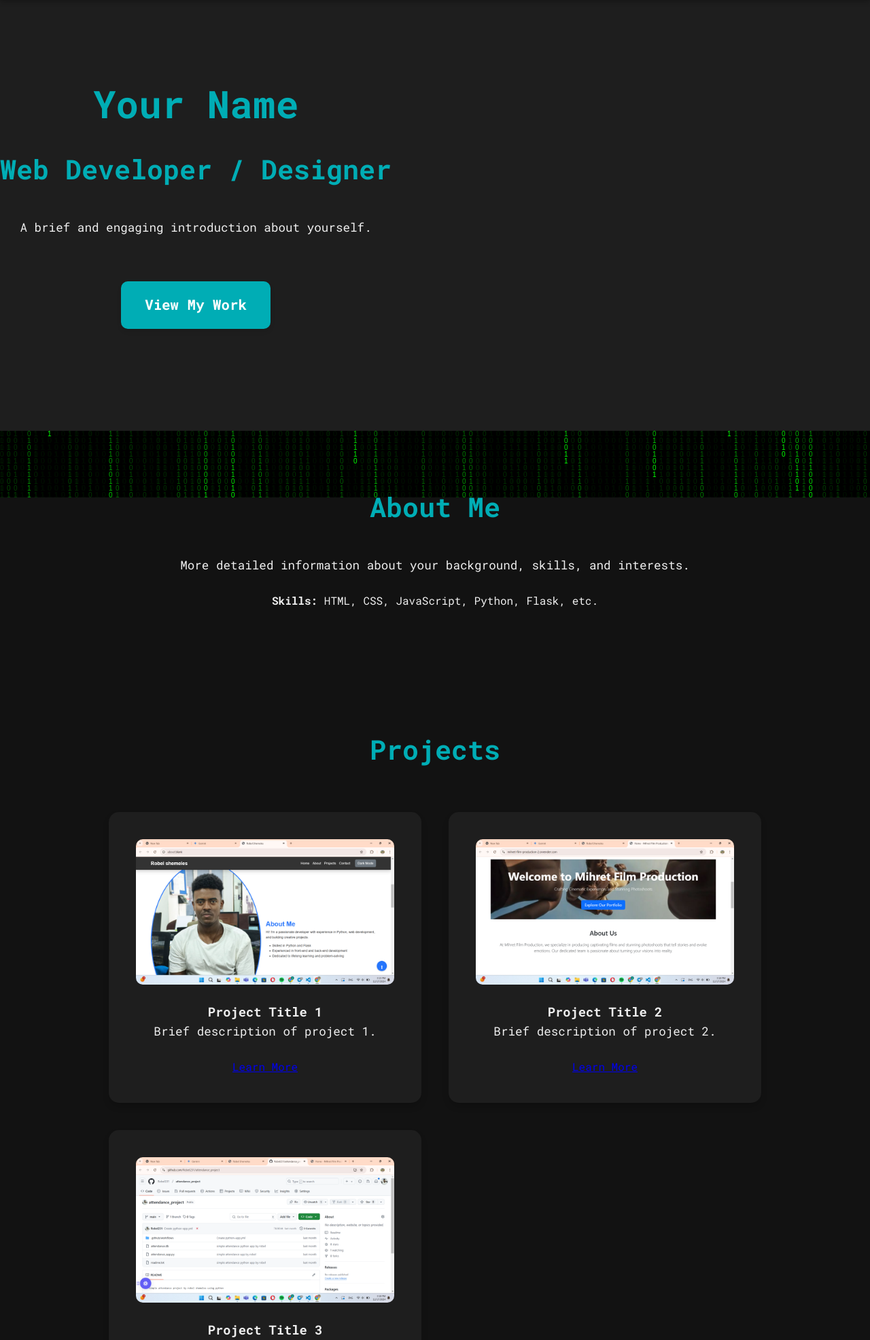
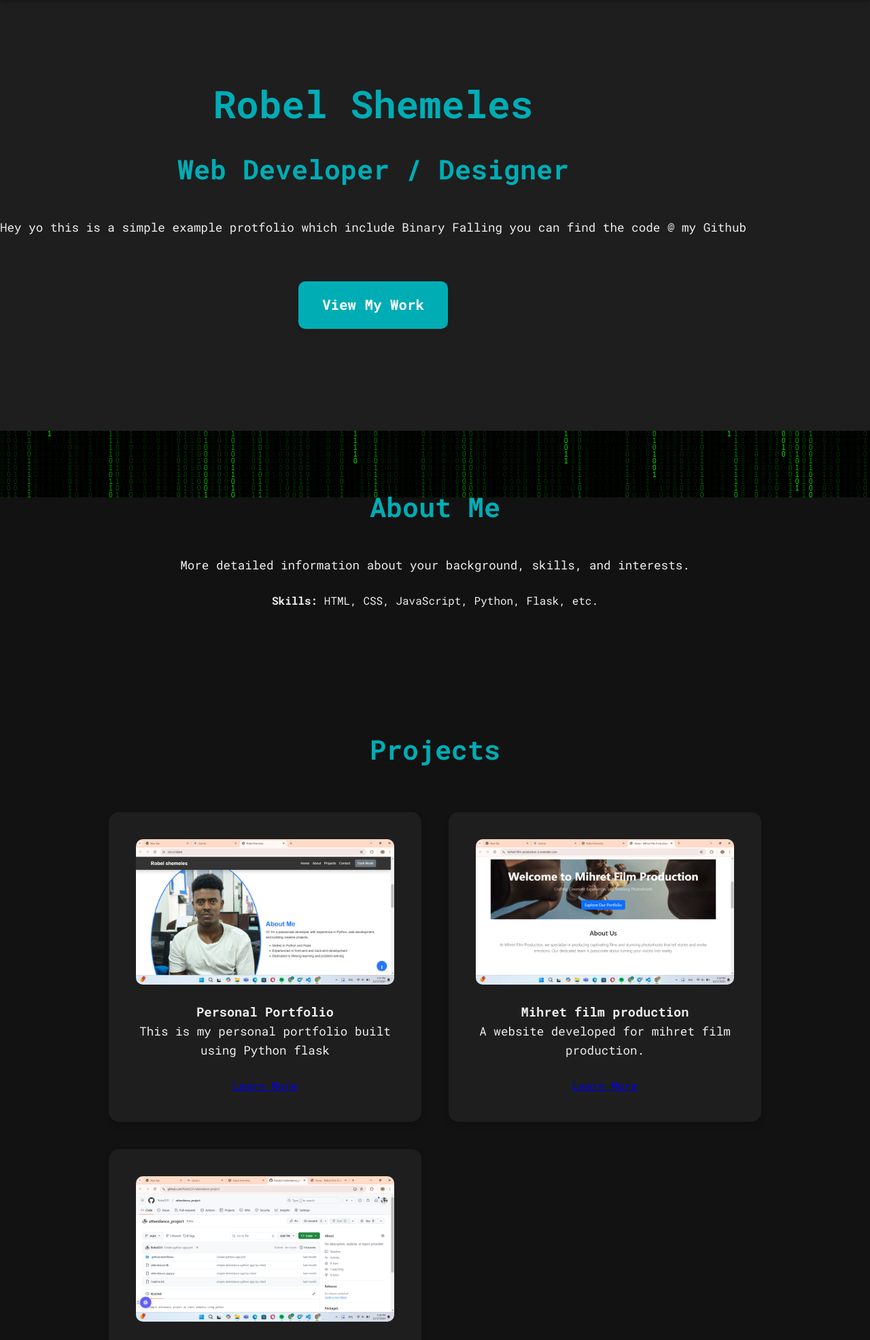
Before and after one commit to Robel231/portfolio12, a Flask app: page / in a window 1280 px wide. Shown: the part 68-2040 px from the top of the page at 68% size. Run offline with Flask 3, Linux system fonts and the light colour scheme.

Commit message:
Update index.html

```diff
--- a/templates/index.html
+++ b/templates/index.html
@@ -3,7 +3,7 @@
 <head>
   <meta charset="UTF-8">
   <meta name="viewport" content="width=device-width, initial-scale=1.0">
-  <title>Your Name - Portfolio</title>
+  <title>Robel Shemeles - Portfolio</title>
   <link rel="stylesheet" href="{{ url_for('static', filename='css/style.css') }}">
   <link rel="preconnect" href="https://fonts.googleapis.com">
   <link rel="preconnect" href="https://fonts.gstatic.com" crossorigin>
@@ -26,9 +26,9 @@
 
   <section id="hero">
     <div class="hero-content">
-      <h1>Your Name</h1>
+      <h1>Robel Shemeles</h1>
       <h2>Web Developer / Designer</h2>
-      <p>A brief and engaging introduction about yourself.</p>
+      <p>Hey yo this is a simple example protfolio which include Binary Falling you can find the code @ my Github</p>
       <a href="#projects" class="cta-button">View My Work</a>
     </div>
   </section>
@@ -50,22 +50,22 @@
       <div class="project-grid">
         <div class="project-card">
           <img src="{{ url_for('static', filename='images/project1.png') }}" alt="Project 1">
-          <h3>Project Title 1</h3>
-          <p>Brief description of project 1.</p>
+          <h3>Personal Portfolio</h3>
+          <p>This is my personal portfolio built using Python flask</p>
           <a href="https://robels-portfolio.onrender.com/" class="https://robels-portfolio.onrender.com/">Learn More</a>
         </div>
 
         <div class="project-card">
           <img src="{{ url_for('static', filename='images/project2.png') }}" alt="Project 2">
-          <h3>Project Title 2</h3>
-          <p>Brief description of project 2.</p>
+          <h3>Mihret film production</h3>
+          <p>A website developed for mihret film production.</p>
           <a href="https://mihret-film-production-2.onrender.com/" class="https://mihret-film-production-2.onrender.com/">Learn More</a>
         </div>
 
         <div class="project-card">
           <img src="{{ url_for('static', filename='images/project3.png') }}" alt="Project 3">
-          <h3>Project Title 3</h3>
-          <p>Brief description of project 3.</p>
+          <h3>Simple Employee attendance</h3>
+          <p>Attendance application developed using Python.</p>
           <a href="https://github.com/Robel231/attendance_project" class="https://github.com/Robel231/attendance_project">Learn More</a>
         </div>
       </div>
```
